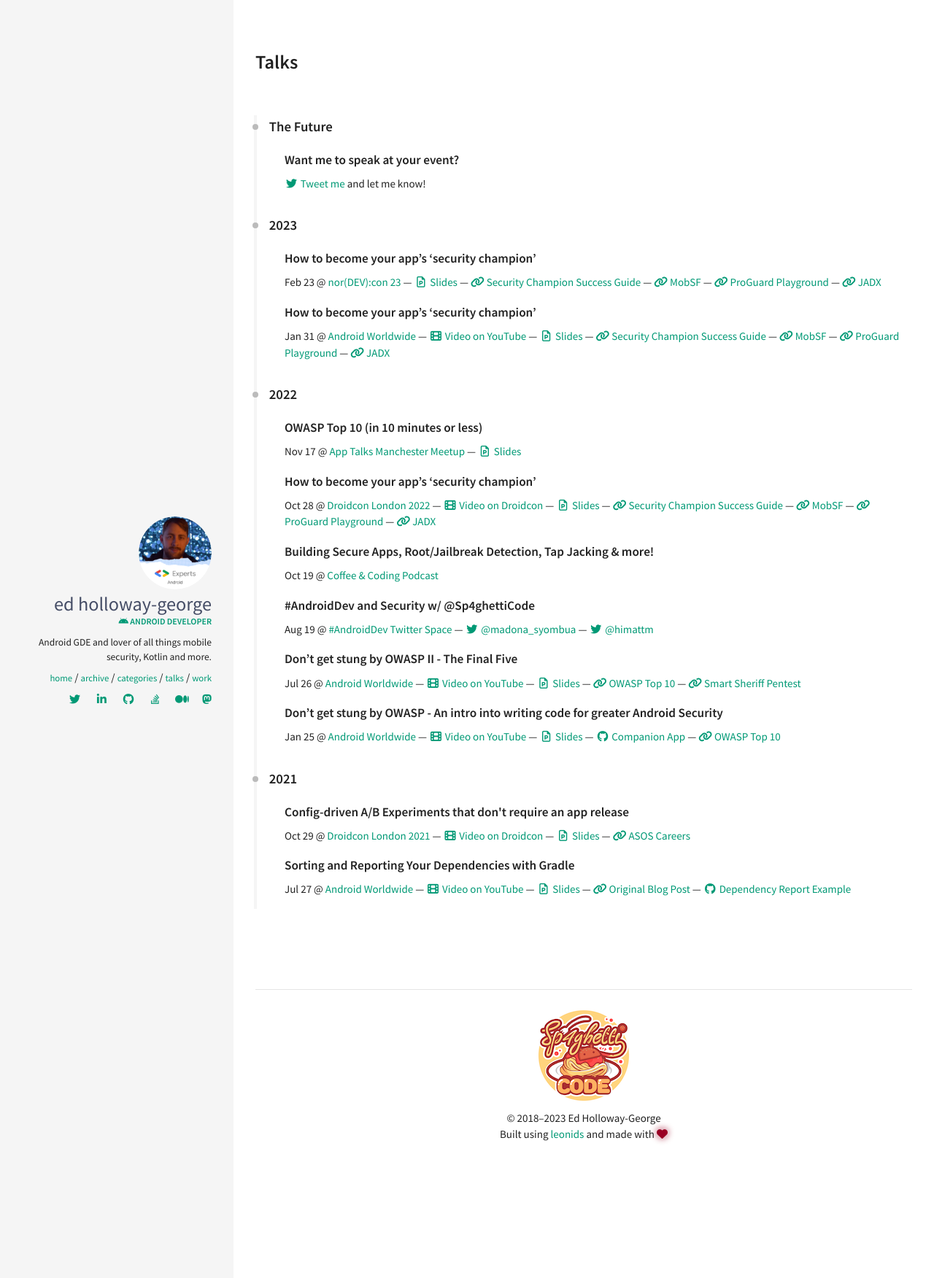
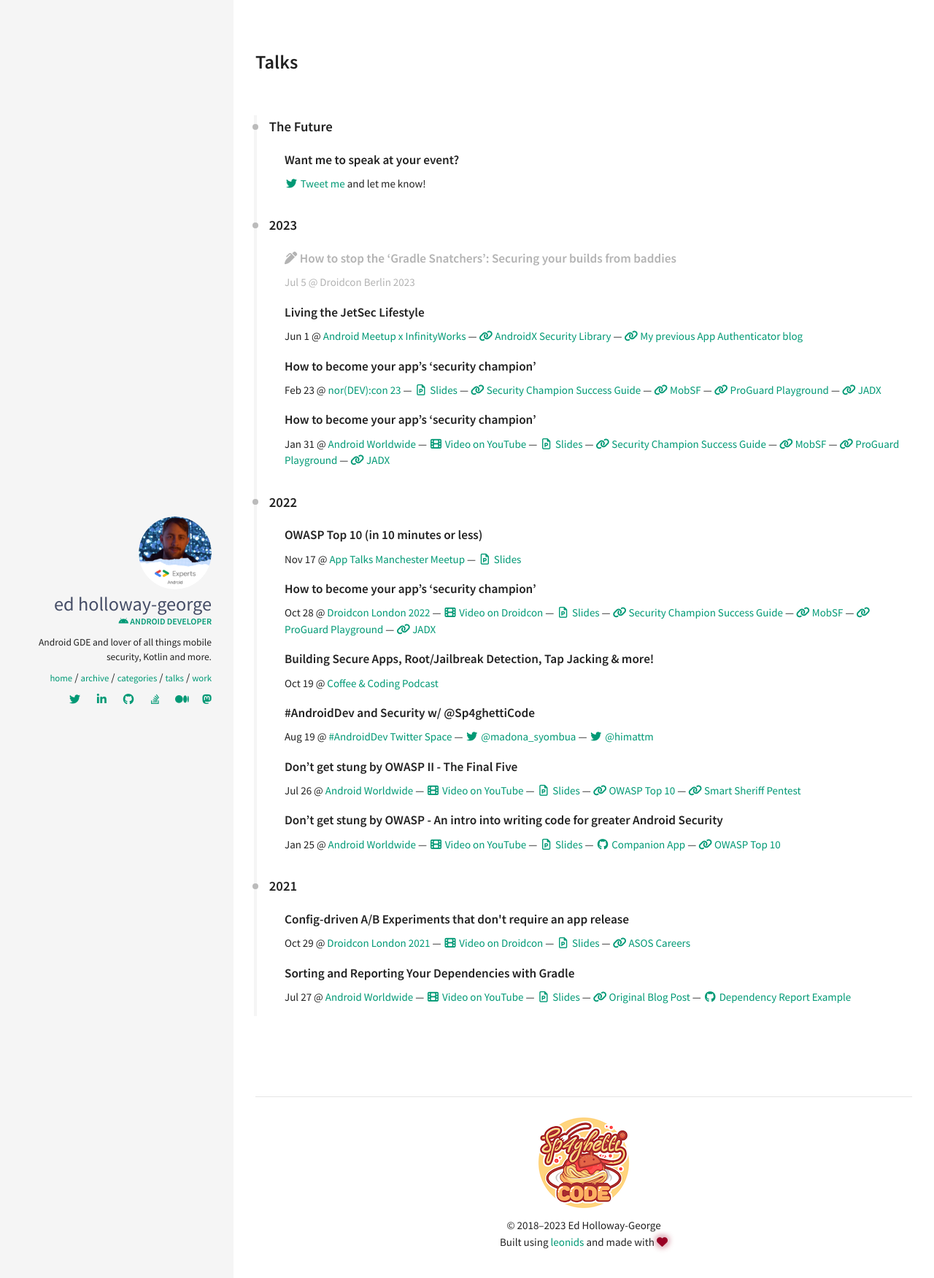
Before and after one commit to ed-george/ed-george.github.io, a Jekyll site: the page built from talks.html, in a window 1280 px wide. Shown: the top 1752 px of the page at 73% size. Built offline with Jekyll 4.4.1, drawn with Linux system fonts in a browser that asks for light colours; nearby versions of some CDN libraries.

Commit message:
Update talks.yaml

```diff
--- a/_data/index/talks.yaml
+++ b/_data/index/talks.yaml
@@ -15,6 +15,21 @@
 #   - title: Optional External link 2
 #     url: https://example.com
 #     icon: optional-icon
+- title: "How to stop the ‘Gradle Snatchers’: Securing your builds from baddies"
+  event:
+    title: "Droidcon Berlin 2023"
+    url: https://berlin.droidcon.com/ed-holloway-george/
+    date: '2023-07-05'
+- title: "Living the JetSec Lifestyle"
+  event:
+    title: "Android Meetup x InfinityWorks"
+    url: https://www.linkedin.com/posts/lara-thomas-836085156_mobilemeetup-androidmeetup-meetup-activity-7051511123921006592-wGB6
+    date: '2023-06-01'
+  links:
+  - title: "AndroidX Security Library"
+    url: https://developer.android.com/jetpack/androidx/releases/security
+  - title: "My previous App Authenticator blog"
+    url: https://www.spght.dev/articles/30-07-2021/jetpack-app-auth-library
 - title: "How to become your app’s ‘security champion’"
   event:
     title: "nor(DEV):con 23"
```
